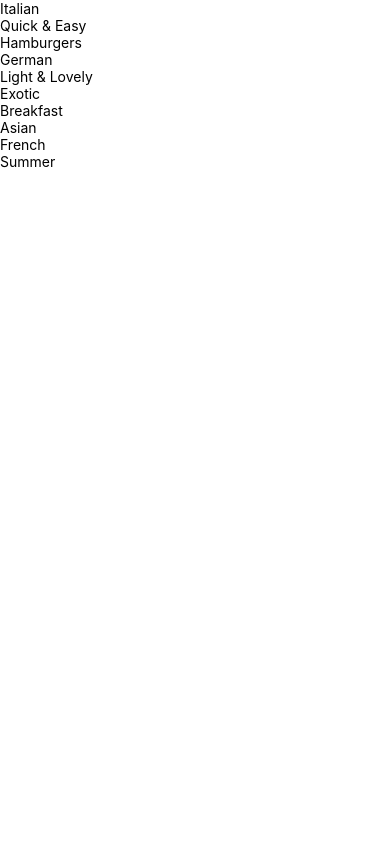
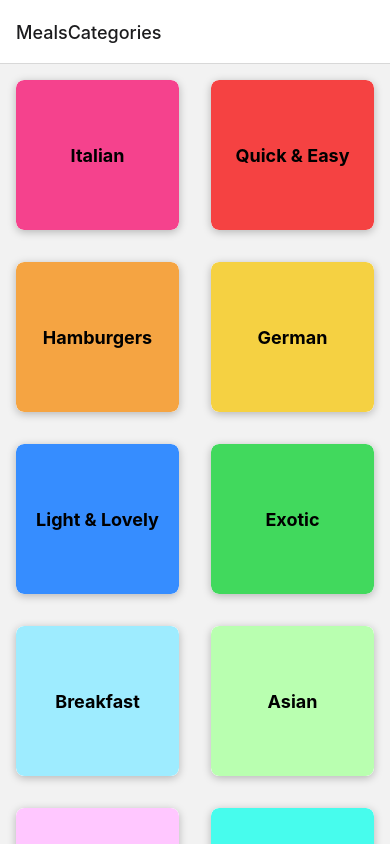
Before and after one commit to uzair011/recipe-app, a React Native app: screen /MealsCategories in a window 390 px wide. Built offline with nearby package versions, Linux system fonts and the light colour scheme.

Commit message:
Second Commit- navigation

```diff
--- a/App.js
+++ b/App.js
@@ -1,10 +1,24 @@
 import { StatusBar } from 'expo-status-bar';
 import { StyleSheet } from 'react-native';
+import { NavigationContainer } from '@react-navigation/native';
+import { createNativeStackNavigator } from '@react-navigation/native-stack';
+
 import CategoriesScreen from './screens/CategoriesScreen';
+import MealsOverviewScreen from './screens/MealsOverviewScreen'
+
+const Stack = createNativeStackNavigator()
 
 export default function App() {
   return (
-    <CategoriesScreen />
+    <>
+      <StatusBar style='dark' />
+      <NavigationContainer>
+        <Stack.Navigator>
+          <Stack.Screen name="MealsCategories" component={CategoriesScreen} />
+          <Stack.Screen name='MealsOverview' component={MealsOverviewScreen} />
+        </Stack.Navigator>
+      </NavigationContainer>
+    </>
   );
 }
 
--- a/app.json
+++ b/app.json
@@ -6,6 +6,7 @@
     "orientation": "portrait",
     "icon": "./assets/icon.png",
     "userInterfaceStyle": "light",
+    "backgroundColor": "#24180f",
     "splash": {
       "image": "./assets/splash.png",
       "resizeMode": "contain",
--- a/components/CategoryGridTile.js
+++ b/components/CategoryGridTile.js
@@ -1,11 +1,18 @@
-import { View, Pressable, Text } from "react-native"
+import { View, Pressable, Text, StyleSheet,Platform } from "react-native"
 
-function CategoryGridTile({title, color}) {
+function CategoryGridTile({ title, color, onPress }) {
     return (
-        <View>
-            <Pressable>
-                <View>
-                    <Text>{title }</Text>
+        <View style={styles.gridItem} >
+            <Pressable
+                android_ripple={{ color: "#ccc" }}
+                style={({ pressed }) =>
+                    [styles.pressableButton,
+                        pressed ? styles.buttonPressed : null
+                    ]}
+                onPress={onPress}
+            >
+                <View style={[styles.innerContainer, { backgroundColor: color }]} >
+                    <Text style={styles.title}>{title}</Text>
                 </View>
             </Pressable>
         </View>
@@ -13,3 +20,38 @@
 }
 
 export default CategoryGridTile
+
+const styles = StyleSheet.create({
+    gridItem: {
+        flex: 1,
+        margin: 16,
+        height: 150,
+        borderRadius: 8,
+        elevation: 4,
+
+        backgroundColor: "white",
+        shadowColor: "black",
+        shadowOpacity: 0.25,
+        shadowOffset: {width: 0, height: 2},
+        shadowRadius: 8,
+
+        overflow: Platform.OS === "ios"? "visible" : "hidden"
+    },
+    pressableButton: {
+        flex: 1
+    },
+    buttonPressed: {
+        opacity: 0.5
+    },
+    innerContainer: {
+        flex: 1,
+        padding: 15,
+        justifyContent: "center",
+        alignItems: "center",
+        borderRadius: 8
+    },
+    title: {
+        fontWeight: "bold",
+        fontSize: 18
+    }
+})
--- a/package.json
+++ b/package.json
@@ -9,10 +9,13 @@
     "web": "expo start --web"
   },
   "dependencies": {
+    "@react-navigation/native-stack": "^6.9.0",
     "expo": "~46.0.9",
     "expo-status-bar": "~1.4.0",
     "react": "18.0.0",
-    "react-native": "0.69.5"
+    "react-native": "0.69.5",
+    "react-native-safe-area-context": "4.3.1",
+    "react-native-screens": "~3.15.0"
   },
   "devDependencies": {
     "@babel/core": "^7.12.9"
--- a/screens/CategoriesScreen.js
+++ b/screens/CategoriesScreen.js
@@ -2,21 +2,28 @@
 import CategoryGridTile from "../components/CategoryGridTile";
 import { CATEGORIES } from "../data/dummy-data";
 
+function CategoriesScreen({navigation}) {
 function renderCategoryItemHandler(itemData) {
+
+    function pressHandler() {
+        navigation.navigate("MealsOverview")
+    }
+
     return (
         <CategoryGridTile
             title={itemData.item.title}
             color={itemData.item.color}
+            onPress={pressHandler}
         />
     )
 }
 
-function CategoriesScreen() {
     return (
         <FlatList
             data={CATEGORIES}
             keyExtractor={(item) => item.id}
             renderItem={renderCategoryItemHandler}
+            numColumns={2}
         />
     )
 }
--- /dev/null
+++ b/screens/MealsOverviewScreen.js
@@ -0,0 +1,22 @@
+import { View, Text, StyleSheet } from "react-native"
+
+import { MEALS } from "../data/dummy-data"
+
+function MealsOverviewScreen() {
+    return (
+        <View style={styles.container}>
+            <Text>
+                Meals Overview Screen
+            </Text>
+        </View>
+    )
+}
+
+export default MealsOverviewScreen
+
+const styles = StyleSheet.create({
+    container: {
+        flex: 1,
+        padding: 16
+    }
+})
```
Also changed, not shown: 1 other file (tests, documents, lock files or other folders).
